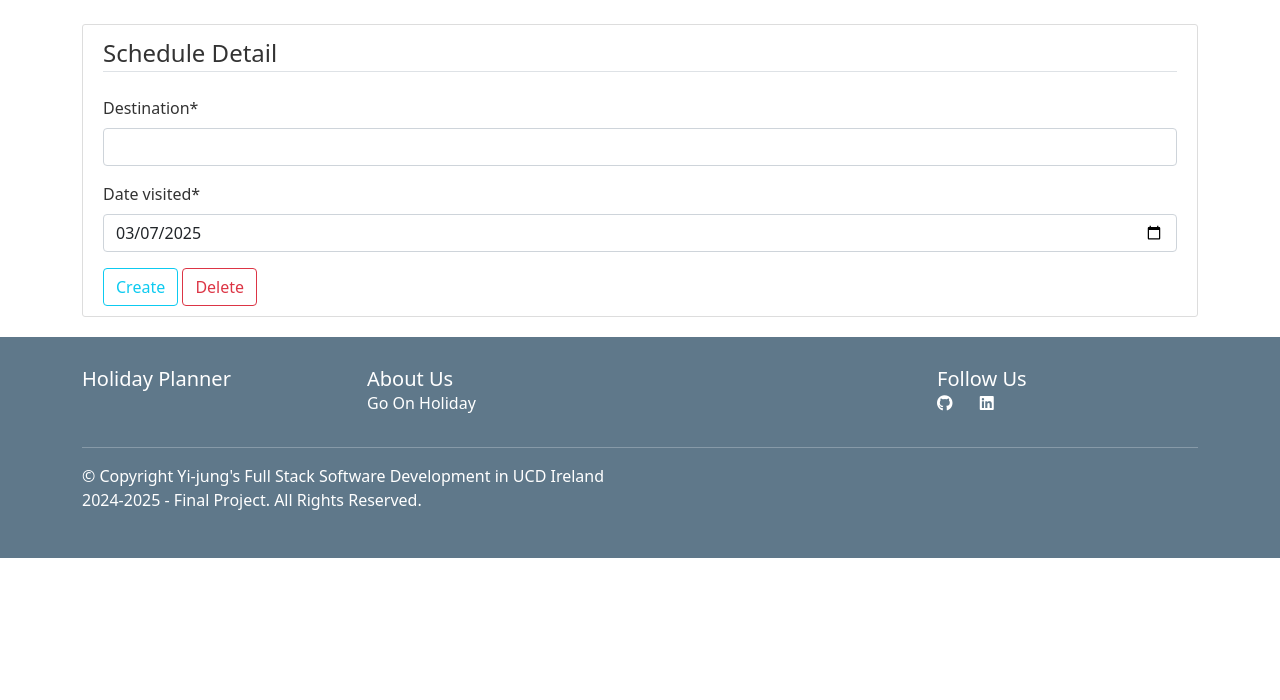
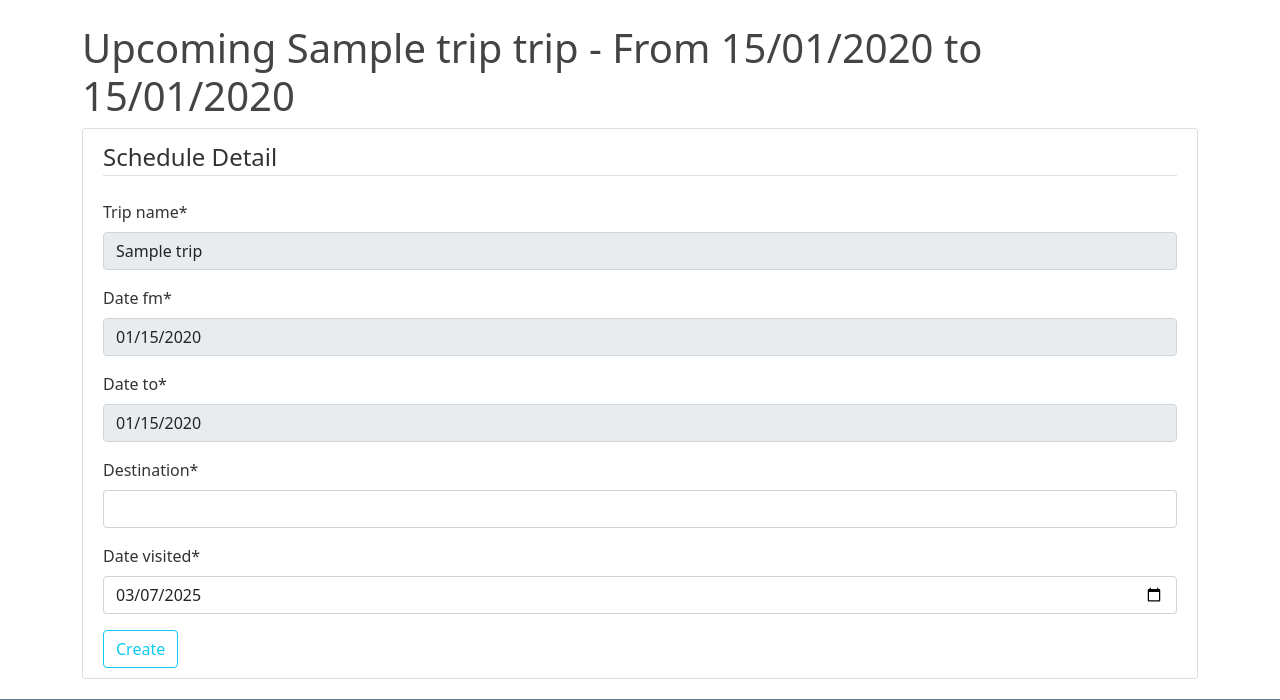
Before and after one commit to emilyichan3/holidayplanner, a Django app: page /myTrip/1/mySchedule/new in a window 1280 px wide. Shown: the part 56-756 px from the top of the page. Before the commit the page ends 614 px from the top, so only its background shows below. Run offline with Django 4.2, Linux system fonts and the light colour scheme; a user stored in the database is signed in; tables that the repository leaves empty hold one stand-in row (values such as "Sample post"); some libraries are stand-ins or nearby versions.

Commit message:
Added Update/Delete functions in mySchedule

```diff
--- a/trips/forms.py
+++ b/trips/forms.py
@@ -58,17 +58,33 @@ class myTripCreateForm(forms.ModelForm):
 
 
 class myScheduleCreateForm(forms.ModelForm):
+    trip_name = forms.CharField(max_length=200)
+    date_fm = forms.DateField(widget=forms.DateInput(attrs={'type': 'date'}))
+    date_to = forms.DateField(widget=forms.DateInput(attrs={'type': 'date'}))
     destination = forms.CharField(max_length=200)
     date_visited = forms.DateField(widget=forms.DateInput(attrs={'type': 'date'}))
 
     class Meta:
         model = Schedule
-        fields = ['destination',
+        fields = ['trip_name',
+                'date_fm',
+                'date_to',
+                'destination',
                 'date_visited']
 
     def __init__(self, *args, **kwargs):
-        # trip = kwargs.pop('trip', None)  # Extract trip instance
+        trip = kwargs.pop('trip', None)  # Extract trip instance
         super().__init__(*args, **kwargs)
 
         if not self.instance.pk:  # Only set default for new forms, not existing ones
             self.fields['date_visited'].initial = date.today()
+
+        if trip:
+            self.fields['trip_name'].initial = trip.trip_name
+            self.fields['date_fm'].initial = trip.date_fm
+            self.fields['date_to'].initial = trip.date_to
+
+            # Make fields read-only if they shouldn't be changed
+            self.fields['trip_name'].widget.attrs['readonly'] = True
+            self.fields['date_fm'].widget.attrs['readonly'] = True
+            self.fields['date_to'].widget.attrs['readonly'] = True
--- a/trips/templates/trips/myTrip_form.html
+++ b/trips/templates/trips/myTrip_form.html
@@ -17,6 +17,7 @@
                     Create
                     {% endif %}
                 </button>
+                {% if form.instance.pk %}
                   <a
                     class="btn btn-outline-danger"
                     href="{% url 'trips-myTrip-delete' pk=trip.id %}"
@@ -24,6 +25,7 @@
                   >
                     Delete
                   </a>
+                {% endif %}
               </div>
         </form>
         <!-- Changed here, div removed -->
--- a/trips/templates/trips/myTrip_schedule_form.html
+++ b/trips/templates/trips/myTrip_schedule_form.html
@@ -1,6 +1,7 @@
 {% extends "trips/base.html" %}
 {% load crispy_forms_tags %} <!-- Updated here to load crispy forms -->
 {% block content %}
+<h1>Upcoming {{ trip.trip_name }} trip - From {{ trip.date_fm|date:'d/m/Y' }} to {{ trip.date_to|date:'d/m/Y' }}</h1>
     <div class="content-section">
         <form method="POST">
             {% csrf_token %}
@@ -17,6 +18,7 @@
                     Create
                     {% endif %}
                 </button>
+                {% if form.instance.pk %}
                   <a
                     class="btn btn-outline-danger"
                     href=""
@@ -24,6 +26,7 @@
                   >
                     Delete
                   </a>
+                {% endif %}
               </div>
         </form>
         <!-- Changed here, div removed -->
--- a/trips/urls.py
+++ b/trips/urls.py
@@ -16,6 +16,8 @@ from .views import (
     MyTripDeleteView,
     MyScheduleByTripListView,
     MyScheduleByTripCreateView,
+    MyScheduleByTripUpdateView,
+    MyScheduleByTripDeleteView,
     CalculatorView
 )
 from django.contrib.staticfiles.urls import staticfiles_urlpatterns
@@ -37,6 +39,8 @@ urlpatterns = [
     path('myTrip/<int:pk>/delete/', MyTripDeleteView.as_view(), name='trips-myTrip-delete'),
     path('myTrip/<int:trip_id>/mySchedule/', MyScheduleByTripListView.as_view(), name='trips-mySchedule-by-myTrip'),
     path('myTrip/<int:trip_id>/mySchedule/new', MyScheduleByTripCreateView.as_view(), name='trips-mySchedule-by-myTrip-new'),
+    path('myTrip/<int:trip_id>/mySchedule/<int:pk>/update', MyScheduleByTripUpdateView.as_view(), name='trips-mySchedule-by-myTrip-update'),
+    path('myTrip/<int:trip_id>/mySchedule/<int:pk>/delete', MyScheduleByTripDeleteView.as_view(), name='trips-mySchedule-by-myTrip-delete'),
     path("calculator/", CalculatorView.as_view(), name="calculator"),  # Use as_view()
 ]
 
--- a/trips/views.py
+++ b/trips/views.py
@@ -275,8 +275,11 @@ class MyScheduleByTripListView(LoginRequiredMixin, UserPassesTestMixin, ListView
     def get_context_data(self, **kwargs):
         context = super().get_context_data(**kwargs)
         trip_id = self.kwargs.get('trip_id')
+        # Fetch trip only once
+        if not hasattr(self, 'trip'):
+            self.trip = get_object_or_404(Trip, id=trip_id)
 
-        context['trip_id'] = trip_id
+        context['trip'] = self.trip
         return context
 
     def test_func(self):
@@ -291,6 +294,23 @@ class MyScheduleByTripCreateView(LoginRequiredMixin, CreateView):
     form_class = myScheduleCreateForm
     success_url = "/"
 
+    def get_form_kwargs(self):
+        # Pass menu instance to form
+        kwargs = super().get_form_kwargs()
+        trip = get_object_or_404(Trip, id=self.kwargs.get('trip_id'))
+        kwargs['trip'] = trip
+        return kwargs
+
+    def get_context_data(self, **kwargs):
+        context = super().get_context_data(**kwargs)
+        trip_id = self.kwargs.get('trip_id')
+        # Fetch trip only once
+        if not hasattr(self, 'trip'):
+            self.trip = get_object_or_404(Trip, id=trip_id)
+
+        context['trip'] = self.trip
+        return context
+
     def form_valid(self, form):
         trip_id = self.kwargs.get('trip_id')
         trip = get_object_or_404(Trip, id=trip_id)
@@ -304,5 +324,49 @@ class MyScheduleByTripCreateView(LoginRequiredMixin, CreateView):
         return reverse("trips-mySchedule-by-myTrip", kwargs={"trip_id": trip_id})
 
 
+class MyScheduleByTripUpdateView(LoginRequiredMixin, UserPassesTestMixin, UpdateView):
+    model = Schedule
+    template_name = 'trips/myTrip_schedule_form.html'
+    form_class = myScheduleCreateForm
+
+    def get_form_kwargs(self):
+        # Pass menu instance to form
+        kwargs = super().get_form_kwargs()
+        trip = get_object_or_404(Trip, id=self.kwargs.get('trip_id'))
+        kwargs['trip'] = trip
+        return kwargs
+
+    def get_context_data(self, **kwargs):
+        context = super().get_context_data(**kwargs)
+        trip_id = self.kwargs.get('trip_id')
+        # Fetch trip only once
+        if not hasattr(self, 'trip'):
+            self.trip = get_object_or_404(Trip, id=trip_id)
+
+        context['trip'] = self.trip
+        return context
+
+    def get_success_url(self):
+        schedule = get_object_or_404(Schedule, id=int(self.kwargs.get('pk')))
+        return reverse("trips-mySchedule-by-myTrip", kwargs={"trip_id": schedule.trip.id})
+
+    def test_func(self):
+        schedule = self.get_object()
+        return self.request.user == schedule.traveler
+
+
+class MyScheduleByTripDeleteView(LoginRequiredMixin, UserPassesTestMixin, DeleteView):
+    model = Schedule
+    template_name = 'trips/myTrip_schedule_delete.html'
+
+    def get_success_url(self):
+        trip_id = self.kwargs.get('trip_id')
+        return reverse("trips-mySchedule-by-myTrip", kwargs={"trip_id": trip_id})
+
+    def test_func(self):
+        schedule = self.get_object()
+        return self.request.user == schedule.traveler
+
+
 class CalculatorView(TemplateView):
     template_name = 'trips/calculator.html' # we can define the template either here or in the urls
```
Also changed, not shown: trips/templates/trips/myTrip_schedule_delete.html (added, +16 -0 lines), trips/templates/trips/myTrip_schedule_list.html (+4 -3 lines), 1 other file. Lines whose indentation alone changed are shown as unchanged.
